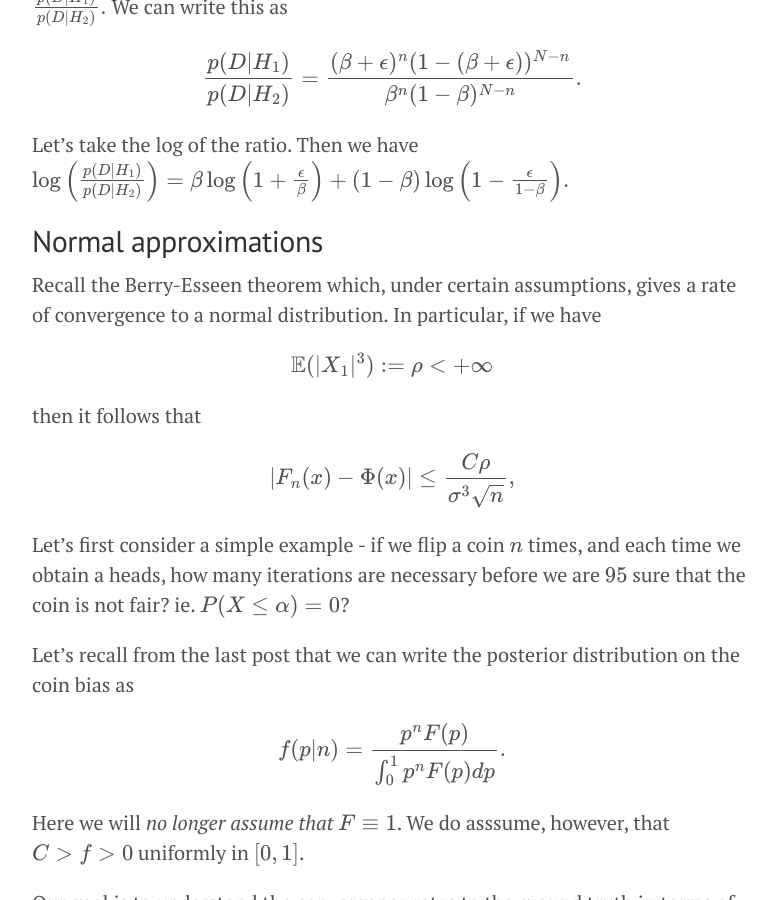
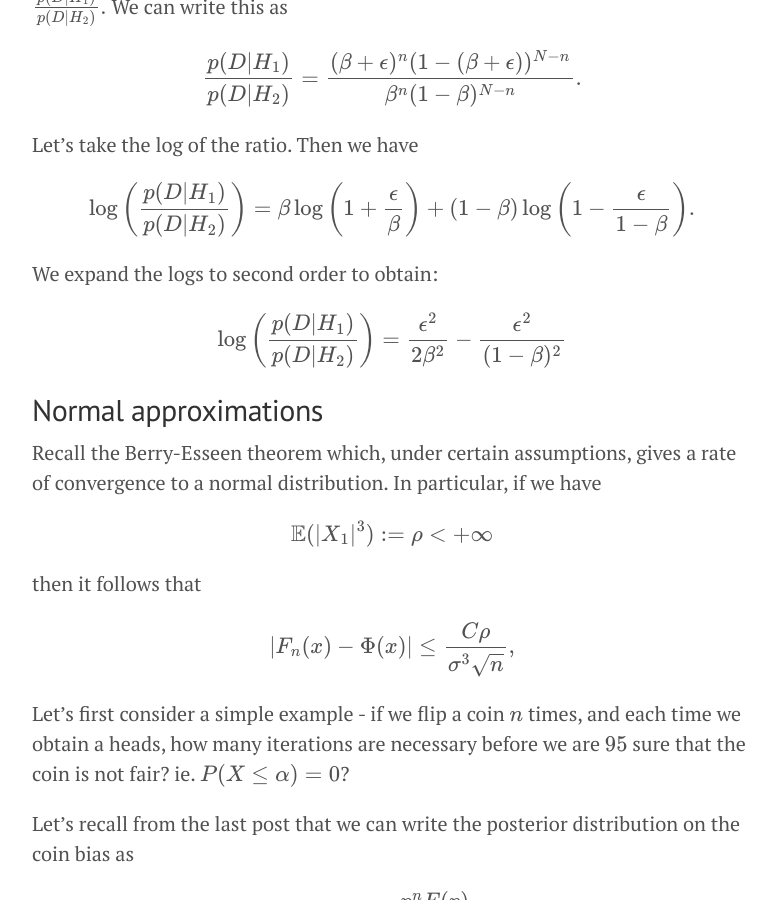
Before and after one commit to doriang102/doriang102.github.io, a Jekyll site: the page built from _posts/2017-06-10-hypothesis-testing-part-2-in-progress.md, in a window 1280 px wide and 900 px high, scrolled down 6017 px. Shown: the whole window, without its empty margins (248-1024 px from the left). Built offline with Jekyll 4.4.1, drawn with Linux system fonts in a browser that asks for light colours; our own code applies the rules of GitHub Pages for plain Markdown files; formulas are drawn with MathJax 3.

Commit message:
Update 2017-06-10-hypothesis-testing-part-2-in-progress.md

```diff
--- a/_posts/2017-06-10-hypothesis-testing-part-2-in-progress.md
+++ b/_posts/2017-06-10-hypothesis-testing-part-2-in-progress.md
@@ -170,7 +170,14 @@ $$ \frac{p(D \lvert H_1)}{p(D \lvert H_2)}.$$ We can write this as
 $$ \frac{p(D \lvert H_1)}{p(D \lvert H_2)} = \frac{(\beta+\epsilon)^n (1- (\beta+\epsilon))^{N-n} }{ \beta^n (1- \beta)^{N-n}}.$$
 
 Let's take the log of the ratio. Then we have
+
+
 $$ \log \left(\frac{p(D \lvert H_1)}{p(D \lvert H_2)}\right) = \beta \log \left(1+ \frac{\epsilon}{\beta}\right) + (1-\beta) \log \left ( 1 - \frac{\epsilon}{1-\beta}\right).$$
+
+We expand the logs to second order to obtain:
+
+
+$$ \log \left(\frac{p(D \lvert H_1)}{p(D \lvert H_2)}\right) = \frac{\epsilon^2}{2\beta^2} - \frac{\epsilon^2}{(1-\beta)^2}  $$
 
 ## Normal approximations
 
```
